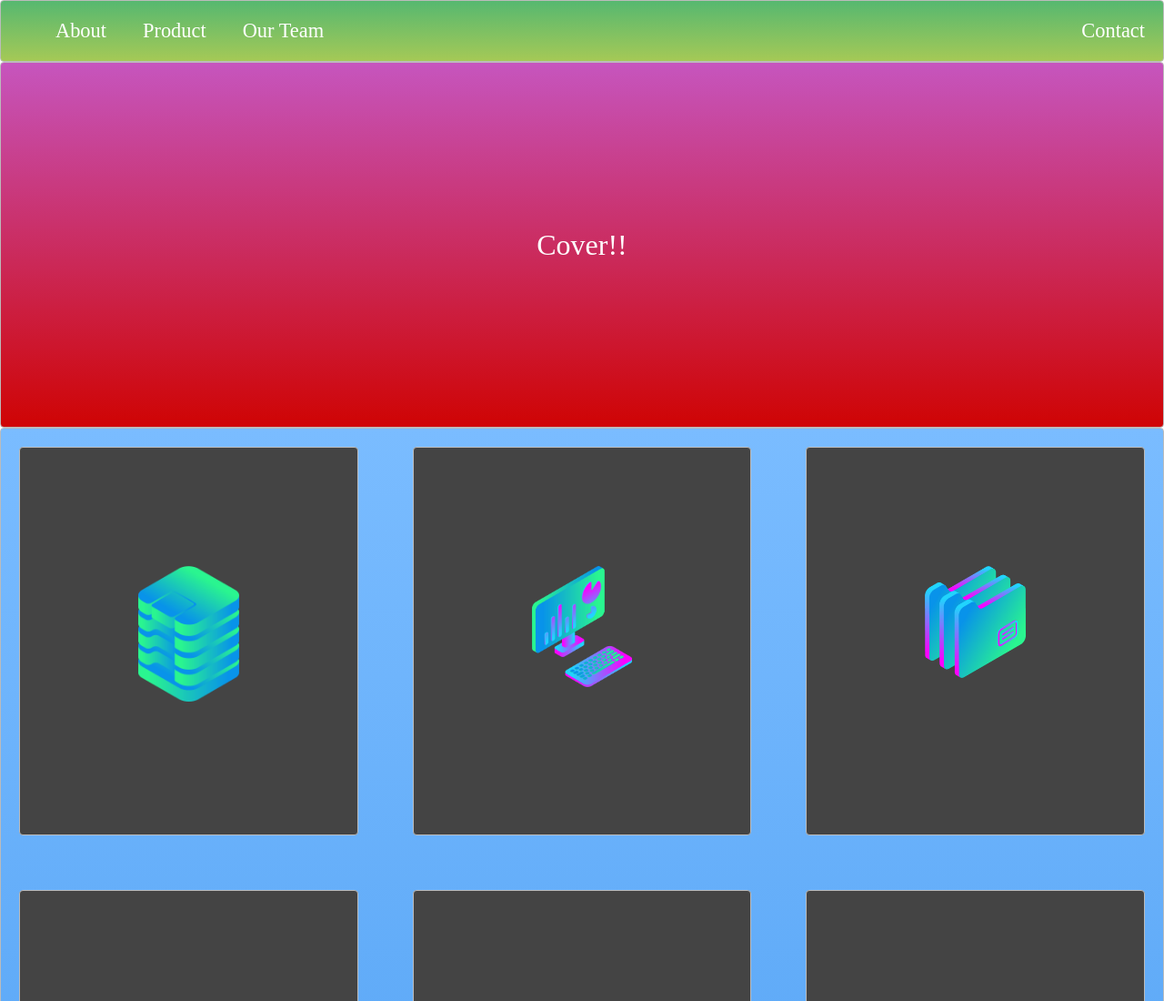
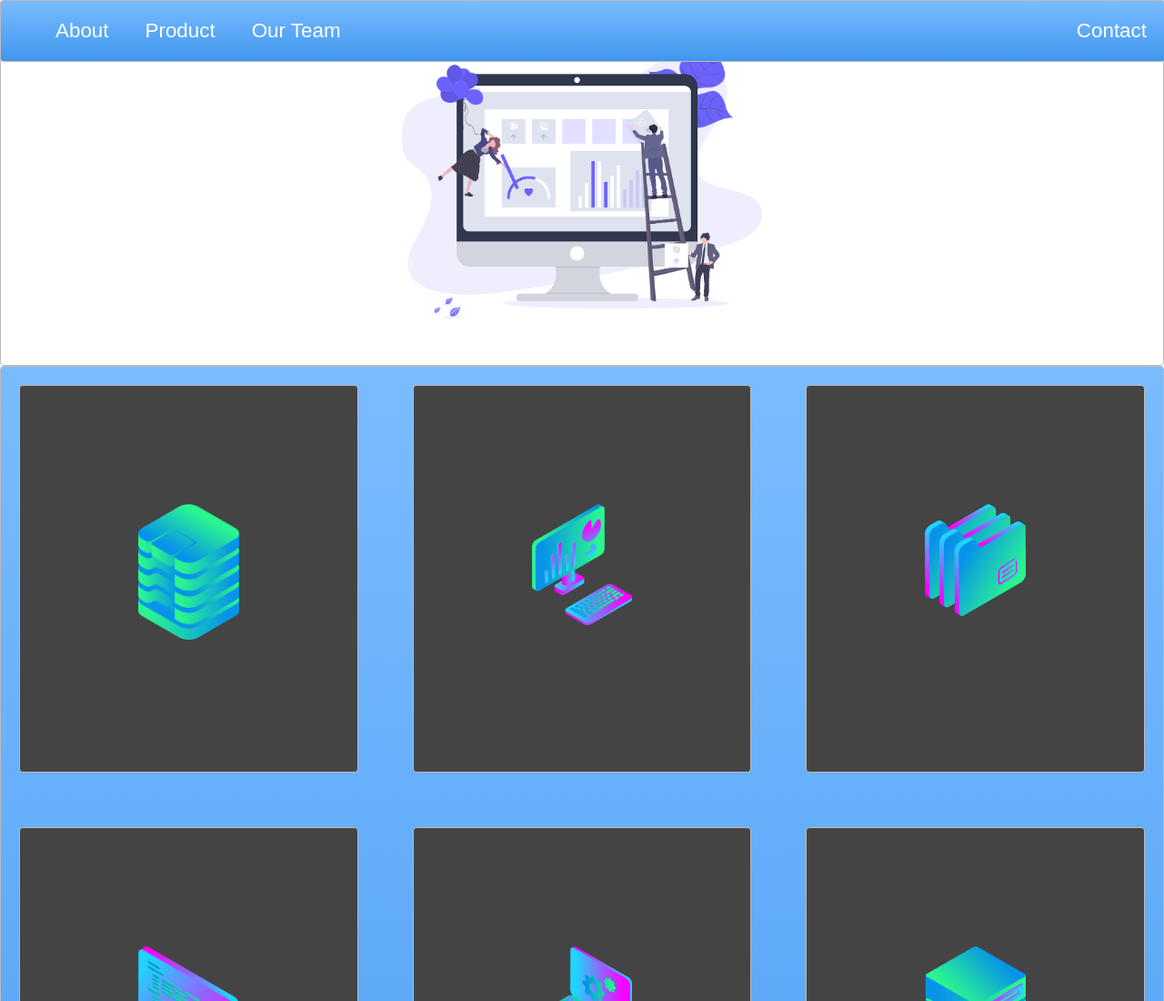
Before and after one commit to JackieYe27/layout-starter, a plain HTML site: page index.html in a window 1280 px wide. Shown: the top 1100 px of the page at 91% size. Drawn offline with Linux system fonts and the light colour scheme; files whose address does not match are found by name.

Commit message:
Add details and overall color

```diff
--- a/index.html
+++ b/index.html
@@ -5,7 +5,7 @@
   <link rel="stylesheet" type="text/css" href="./style.css">
 </head>
 <body>
-  <nav class="zone green">
+  <nav class="zone blue sticky">
     <ul class="main-nav">
       <li><a href=""></a>About</li>
       <li><a href=""></a>Product</li>
@@ -13,7 +13,7 @@
       <li class="push"><a href=""></a>Contact</li>
     </ul>
   </nav>
-  <div class="container zone red">Cover!!</div>
+  <div class="container zone"><img class="cover" src="/Users/jackieye/layout-starter/img/undraw.png"></div>
   <div class="zone blue grid-wrapper">
     <div class="box zone"><img src="/Users/jackieye/layout-starter/img/data_storage_2_2.png"></div>
     <div class="box zone"><img src="/Users/jackieye/layout-starter/img/desktop_analytics_2.png"></div>
--- a/style.css
+++ b/style.css
@@ -1,5 +1,6 @@
 body {
     margin: auto 0;
+    font-family: Arial, Helvetica, sans-serif;
 }
 
 .zone {
@@ -21,7 +22,19 @@ body {
     box-shadow:rgba(0,0,0,0.8) 0px 5px 15px, inset rgba(0,0,0,0.15) 0px -10px 20px;
 }
 
+.box:hover {
+    -webkit-transform: rotate(-7deg);
+    -moz-box-shadow:rotate(-7deg);
+    -o-box-shadow:rotate(-7deg);
+    transform:rotate(-7deg);
+}
+
 /* NAV */
+.sticky {
+    position: fixed;
+    top: 0;
+    width: 100%;
+}
 .main-nav {
     display:flex;
     list-style: none;
@@ -57,6 +70,9 @@ a {
     height: 50vh;
 }
 
+.cover {
+    width: 30rem;
+}
 /* Grid System */
 .grid-wrapper {
     display: grid;
```
Also changed, not shown: 1 other file.
